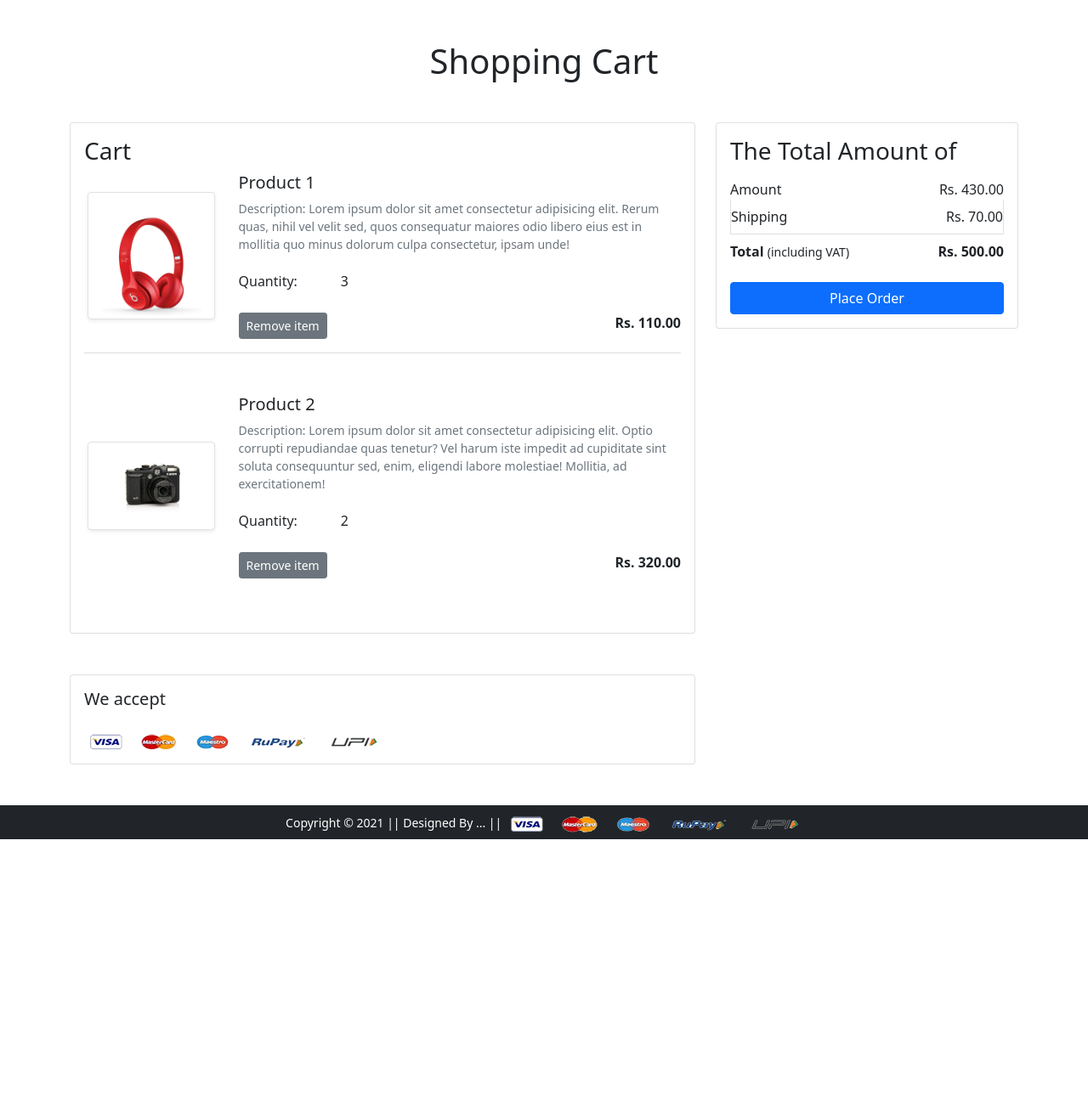
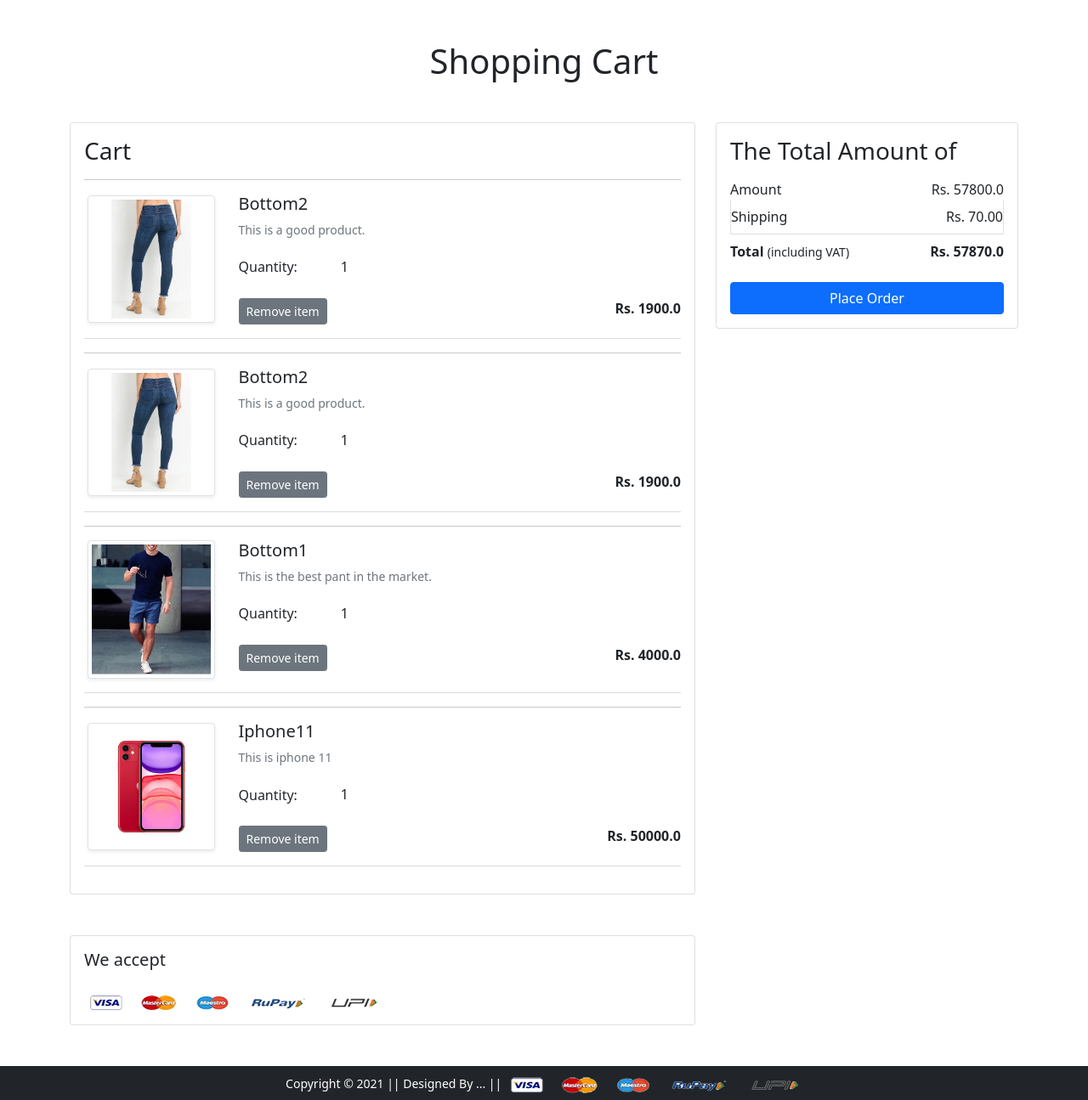
Before and after one commit to rupeshdahal07/Ecommerse-Website, a Django app: page /cart/ in a window 1280 px wide. Shown: the part 56-1351 px from the top of the page at 85% size. Before the commit the page ends 1044 px from the top, so only its background shows below. Run offline with Django 3.2, Linux system fonts and the light colour scheme; a user stored in the database is signed in; data comes from the database, SQL or seed files in the repository; both versions use the stored data as it was after the commit; some libraries are stand-ins or nearby versions; some web fonts are replaced.

Commit message:
cart functionality state 1

```diff
--- a/app/templates/app/addtocart.html
+++ b/app/templates/app/addtocart.html
@@ -9,27 +9,32 @@
   <div class="card">
    <div class="card-body">
     <h3>Cart</h3>
+
+    {% for cart in carts %}
+    <hr>
     <div class="row">
-     <div class="col-sm-3 text-center align-self-center"><img src="{% static 'app/images/product/1.jpg'%}" alt="" srcset="" class="img-fluid img-thumbnail shadow-sm" height="150" width="150"> </div>
+     <div class="col-sm-3 text-center align-self-center"><img src="{{cart.product.product_image.url}}" alt="" srcset="" class="img-fluid img-thumbnail shadow-sm" height="150" width="150"> </div>
      <div class="col-sm-9">
       <div>
-       <h5>Product 1</h5>
-       <p class="mb-2 text-muted small">Description: Lorem ipsum dolor sit amet consectetur adipisicing elit. Rerum quas, nihil vel velit sed, quos consequatur maiores odio libero eius est in mollitia quo minus dolorum culpa consectetur, ipsam unde!</p>
+       <h5>{{cart.product.title}}</h5>
+       <p class="mb-2 text-muted small">{{cart.product.description}}</p>
        <div class="my-3">
         <label for="quantity">Quantity:</label>
         <a class="minus-cart btn"><i class="fas fa-minus-square fa-lg"></i></a>
-          <span id="quantity">3</span>
+          <span id="quantity">{{cart.quantity}}</span>
         <a class="plus-cart btn"><i class="fas fa-plus-square fa-lg"></i></a>
        </div>
        <div class="d-flex justify-content-between">
         <a href="#" class="btn btn-sm btn-secondary mr-3">Remove item </a>
-        <p class="mb-0"><span><strong>Rs. 110.00</strong></span></p>
+        <p class="mb-0"><span><strong>Rs. {{cart.product.discounted_price}}</strong></span></p>
        </div>
       </div>
      </div>
     </div>
     <hr class="text-muted">
-    <div class="row my-5">
+    {% endfor %}
+
+    {% comment %} <div class="row my-5">
      <div class="col-sm-3 text-center align-self-center"> <img src="{% static 'app/images/product/2.jpg'%}" alt="" srcset="" class="img-fluid img-thumbnail shadow-sm" height="150" width="150"></div>
      <div class="col-sm-9">
       <div>
@@ -47,7 +52,7 @@
        </div>
       </div>
      </div>
-    </div>
+    </div> {% endcomment %}
    </div>
    </div>
   </div>
@@ -57,13 +62,13 @@
     <div class="card-body">
       <h3>The Total Amount of</h3>
       <ul class="list-group">
-       <li class="list-group-item d-flex justify-content-between align-items-center border-0 px-0 pb-0">Amount<span>Rs. 430.00</span></li>
+       <li class="list-group-item d-flex justify-content-between align-items-center border-0 px-0 pb-0">Amount<span>Rs. {{amount}}</span></li>
        <li class="list-group-item d-flex justify-content-between align-items-center px-0">Shipping<span>Rs. 70.00</span></li>
        <li class="list-group-item d-flex justify-content-between align-items-center border-0 px-0 mb-3">
         <div>
            <strong>Total</strong> <small>(including VAT)</small>
          </div>
-         <span><strong>Rs. 500.00</strong></span>
+         <span><strong>Rs. {{totalamount}}</strong></span>
        </li>
       </ul>
       <div class="d-grid"><a href="{% url 'checkout' %}" class="btn btn-primary">Place Order</a></div>
--- a/app/templates/app/base.html
+++ b/app/templates/app/base.html
@@ -76,7 +76,7 @@
               </ul>
             </li>
             <li class="nav-item mx-2">
-             <a href="{% url 'add-to-cart' %}" class="nav-link text-white"><span class="badge bg-danger">4</span> Cart </a>
+             <a href="{% url 'showcart' %}" class="nav-link text-white"><span class="badge bg-danger">4</span> Cart </a>
             </li>
             {% else %}
             <li class="nav-item mx-2">
--- a/app/urls.py
+++ b/app/urls.py
@@ -8,7 +8,10 @@ from .forms import LoginForm, MyPasswordChangeForm, MyPasswordResetForm, MySetPa
 urlpatterns = [
     path('', views.ProductView.as_view(), name='home'),
     path('product-detail/<int:pk>', views.ProductDetailView.as_view(), name='product-detail'),
-    path('cart/', views.add_to_cart, name='add-to-cart'),
+    path('add-to-card/', views.add_to_cart, name='add-to-cart'),
+    path('cart/', views.show_cart, name='showcart'),
+
+
     path('buy/', views.buy_now, name='buy-now'),
     path('profile/', views.ProfileView.as_view(), name='profile'),
     path('address/', views.address, name='address'),
--- a/app/views.py
+++ b/app/views.py
@@ -1,4 +1,4 @@
-from django.shortcuts import render
+from django.shortcuts import redirect, render
 from django.views import View
 from .models import Product, OrderPlaced, Cart, Customer
 from .forms import CustomerRegistratinForm, CustomerProfileForm
@@ -31,8 +31,37 @@ class ProductDetailView(View):
                       {'product': product})
 
 def add_to_cart(request):
- return render(request, 'app/addtocart.html')
+    user = request.user
+    product_id = request.GET.get('prod_id')
+    print(f'product_id is {product_id}')
+    product = Product.objects.get(id=product_id)
+    Cart(user=user, product=product).save()
+    return redirect('/cart')
 
+def show_cart(request):
+   if request.user.is_authenticated:
+      user = request.user
+      cart = Cart.objects.filter(user=user)
+      amount = 0.0
+      shipping_amount = 70.0
+      total_amount = 0.0
+      cart_product = [p for p in Cart.objects.all() if p.user == user]
+
+      if cart_product:
+        for p in cart_product:
+            tempamount = (p.quantity * p.product.discounted_price)
+            amount += tempamount
+            totalamount = amount + shipping_amount
+        return render(request, 'app/addtocart.html', {'carts': cart,
+                                                    'totalamount': totalamount,
+                                                    'amount': amount})
+      else:
+         return render(request, 'app/emptycart.html')
+
+
+
+def show(request):
+   pass
 def buy_now(request):
  return render(request, 'app/buynow.html')
 
```
Also changed, not shown: app/templates/app/emptycart.html (added, +13 -0 lines), app/templates/app/productdetail.html (+7 -1 lines), db.sqlite3.
